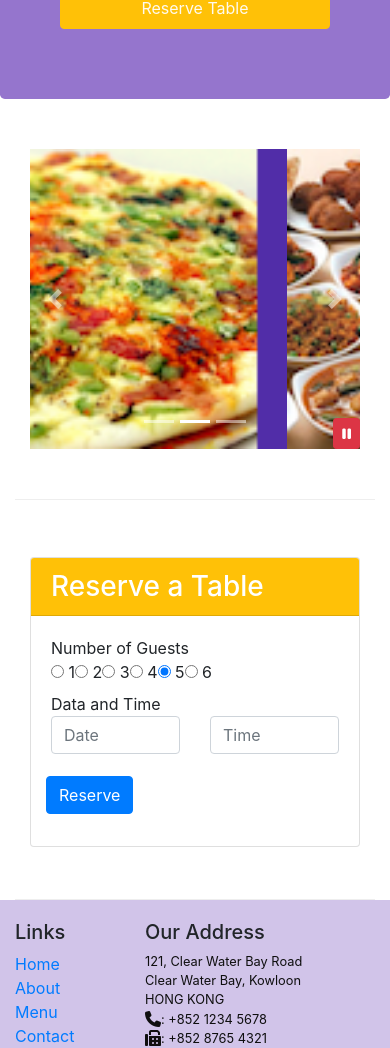
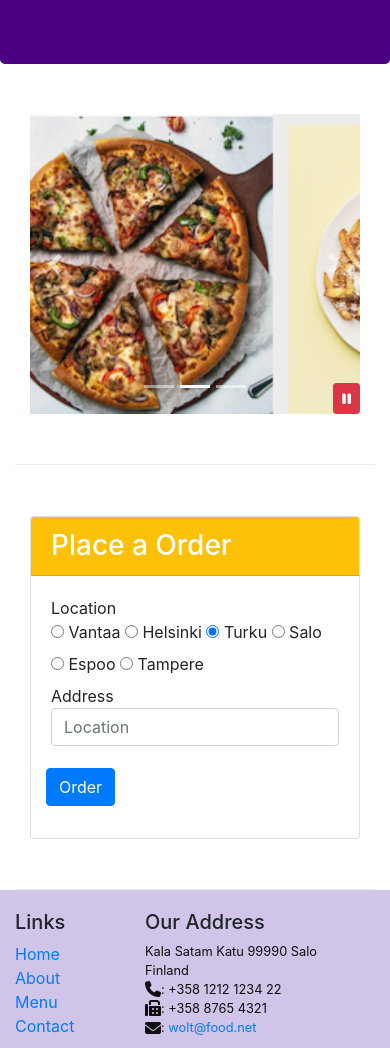
Before and after one commit to fdprince08/conFusion, a website: page index.html in a window 390 px wide. Shown: the part 496-1544 px from the top of the page. Drawn offline with nearby package versions, Linux system fonts and the light colour scheme.

Commit message:
add wolt

```diff
--- a/index.html
+++ b/index.html
@@ -15,7 +15,7 @@
     <link rel="stylesheet" href="node_modules/bootstrap-social/bootstrap-social.css">
     <link href="css/styles.css" rel="stylesheet">
     <!-- endbuild -->
-    <title>Ristorante Con Fusion</title>
+    <title>Wolt</title>
   </head>
   <!----exercise navbar first inital with bootstap-->
   <body>
@@ -30,7 +30,7 @@
           <span class="navbar-toggler-icon"></span>
         </button>
         <a class="navbar-brand mr-auto" href="#"
-          ><img src="img/logo.png" height="30" width="41"
+          ><img src="img/img.wolt.png" height="30" width="41"
         /></a>
         <div class="collapse navbar-collapse" id="Navbar">
           <ul class="navbar-nav mr-auto">
@@ -103,32 +103,32 @@
             <!-- Modal content-->
             <div class="modal-content">
                 <div class="modal-header" style= "color: white; background-color: #512da8; border-bottom:#512da8; border:#512da8">
-                    <h4 class="modal-title">Reserve a Table </h4>
+                    <h4 class="modal-title">Place a Order </h4>
                     <button type="button" class="close" style="color: whitesmoke" data-dismiss="modal">&times;</button>
                 </div>
                 <div class="modal-body" style= "color: white; background-color: #9575cd;">
                     <form>
                         <div class="form-row">
                             <div class="form-group col-sm-3">
-                                   Number of Guests   </div>
-                            <div class="form-group col-sm-6">   <label class="radio-inline">
-                              <input type="radio" name="optradio1" /> 1  </label>
+                                   Location   </div>
+                            <div class="form-group col-sm-7">   <label class="radio-inline">
+                              <input type="radio" name="optradio1" /> Vantaa  </label>
                               <label class="radio-inline">
-                                <input type="radio" name="optradio2" /> 2 </label>
+                                <input type="radio" name="optradio2" /> Helsinki </label>
                                 <label class="radio-inline">
-                                  <input type="radio" name="optradio3" /> 3 </label>
+                                  <input type="radio" name="optradio3"checked /> Turku </label>
                                   <label class="radio-inline">
-                                    <input type="radio" name="optradio4" /> 4 </label >
+                                    <input type="radio" name="optradio4" /> Salo </label >
                                     <label class="radio-inline">
-                                      <input type="radio" name="optradio5" checked/> 5 </label>
+                                      <input type="radio" name="optradio5"/> Espoo </label>
                                       <label class="radio-inline">
-                                        <input type="radio" name="optradio6" /> 6  </label>
+                                        <input type="radio" name="optradio6" /> Tampere  </label>
                              </div>
                             </div>
-                        <div class="form-row">
+                <!------           <div class="form-row">
                             <div class="form-group col-sm-3">
                                    Section</div>
-                            <div class="form-group col-sm-6">
+                         <div class="form-group col-sm-6">
                                 <div class="btn-group btn-group-toggle" data-toggle="buttons">
                                 <label class="btn btn-radio-No-Smoking active" style= "color: white; background-color: green">
                                       <input type="radio" name="options" id="option1" autocomplete="off" checked> Non-Smoking
@@ -139,49 +139,50 @@
 
                                   </div>
                             </div>
-                        </div>
+                        </div>-->
                         <div class="form-row">
                             <div class="form-group col-sm-3">
-                                   Date and Time   </div>
+                                   Address   </div>
                             <div class="form-group col-sm-3">
-                                <label class="sr-only" for="dateInput">Date</label>
-                                <input type="text" class="form-control form-control-sm mr-1 date" id="dateInput" placeholder="Date">
+                                <label class="sr-only" for="dateInput">Location</label>
+                                <input type="text" class="form-control form-control-sm mr-1 Location" id="LocationInput" placeholder="Location">
                             </div>
-                            <div class="form-group col-sm-4">
+                        <!----    <div class="form-group col-sm-4">
                                 <div class="form-check">
                                     <label class="sr-only" for="timeInput">Time</label>
                                     <input type="text" class="form-control form-control-sm mr-1 time" id="timeInput" placeholder="Time">
                                  </div>
-                            </div>
+                            </div>-->
                         </div>
                         <div class="form-row">
                             <div class="form-group col-sm-3"></div>
                             <button type="button" class="btn btn-secondary btn-sm ml-5" data-dismiss="modal">Cancel</button>
-                            <button type="submit" class="btn btn-primary btn-sm ml-1">Reserve</button>
+                            <button type="submit" class="btn btn-primary btn-sm ml-1">Order</button>
                         </div>
                     </form>
                 </div>
             </div>
         </div>
     </div>
-    <header class="jumbotron">
+    <header class="jumbotron" style="background-color: indigo">
         <div class="container">
-          <div class="row row-header">
-          <div class="col-12 col-sm-7 col-md-7">
-                  <h1>Ristorante con Fusion</h1>
+
+            <div class="row row-header">
+                <div class="col-12 col-sm-7 col-md-7">
+                  <h1>WOLT Food Delivery</h1>
                   <p>
                     We take inspiration from the World's best cuisines, and create a
                     unique fusion experience. Our lipsmacking creations will tickle
                     your culinary senses!
                   </p>
               </div>
-              <div class="col-12 col-sm-2 col-md-2">
+              <div class="col-12 col-sm-2 col-md-2" >
 
-              <img src="img/logo.png" class="img-fluid" />
+              <img src="img/img.wolt.png" class="img-fluid" />
             </div>
-              <div class="col-12 col-sm-3 col-md-3">
+              <div class="col-12 col-sm-3 col-md-3" >
                   <a role="button" class="btn btn-block btn-reserve nav-link btn-warning"
-                  id="reserveButton">Reserve Table</a>
+                  id="reserveButton">Order</a>
                    </div>
             </div>
           </div>
@@ -194,11 +195,11 @@
             <div class="col">
                 <div id="mycarousel" class="carousel slide" data-ride="carousel">
                     <div class="carousel-inner" role="listbox">
-                        <div class="carousel-item active">
+                        <div class="carousel-item active" style="background-color: indigo">
                             <img class="d-block img-fluid"
-                                src="img/uthappizza.png" alt="Uthappizza">
+                                src="img/WOLT-pizza.png" alt="Uthappizza">
                             <div class="carousel-caption d-none d-md-block">
-                                <h2>Uthappizza <span class="badge badge-danger">HOT</span> <span class="badge badge-pill badge-default">$4.99</span></h2>
+                                <h2>KanaPizza <span class="badge badge-danger">HOT</span> <span class="badge badge-pill badge-default">€7.99</span></h2>
                                 <p class="d-none d-sm-block">
                                     A unique combination of Indian Uthappam (pancake) and Italian
                                     pizza, topped with Cerignola olives, ripe vine cherry tomatoes,
@@ -206,29 +207,29 @@
                                   </p>
                             </div>
                         </div>
-                        <div class="carousel-item">
+                        <div class="carousel-item" style="background-color: indigo">
                             <img class="d-block img-fluid"
-                            src="img/buffet.png" alt="Uthappizza">
+                            src="img/WOLT-burger.png" alt="Uthappizza">
                         <div class="carousel-caption d-none d-md-block">
                             <h2>Weekend Grand Buffet <span class="badge badge-danger">NEW</span></h2>
                             <p>
                               Featuring mouthwatering combinations with a choice of five different
                               salads, six enticing appetizers, six main entrees and five choicest
-                              desserts. Free flowing bubbly and soft drinks. All for just $19.99
+                              desserts. Free flowing bubbly and soft drinks. All for just €19.99
                               per person
                             </p>
                         </div>
                       </div>
-                        <div class="carousel-item">
+                        <div class="carousel-item" style="background-color: indigo">
                             <img class="d-block img-fluid"
-                            src="img/alberto.png" alt="Uthappizza">
+                            src="img/WOLT-sandwich.png" alt="Uthappizza">
                         <div class="carousel-caption d-none d-md-block">
-                            <h4>Executive Chef</h4>
+                            <h4>Bomb sandwich</h4>
               <p class="d-none d-sm-block">
-                Award winning three-star Michelin chef with wide International
-                experience having worked closely with whos-who in the culinary
-                world, he specializes in creating mouthwatering Indo-Italian
-                fusion experiences.
+                  Featuring mouthwatering combinations with a choice of five different
+                  salads, six enticing appetizers, six main entrees and five choicest
+                  desserts. Free flowing bubbly and soft drinks. All for just €19.99
+                  per person
               </p>
             </div>
          </div>
@@ -263,28 +264,27 @@
           <div class="row row-content align-items-center">
               <div class="col-sm col-md-2"></div>
 
-      <div class="col-sm col-md-8" id="reserveForm">
+      <div class="col-sm col-md-10" id="reserveForm">
           <div class="card">
-            <h3 class="card-header card-head text-white" style= "color: white; background-color: #ffc107">Reserve a Table</h3>
+            <h3 class="card-header card-head text-white" style= "color: white; background-color: #ffc107">Place a Order</h3>
             <div class="card-body">
               <div class="row">
-              <div class="col-sm col-md-4">Number of Guests</div>
-              <div class="col"> <label class="radio-inline"
-                ><input type="radio" name="optradio" /> 1  </label
-              ><label class="radio-inline"
-              ><input type="radio" name="optradio" /> 2 </label
-            ><label class="radio-inline"
-            ><input type="radio" name="optradio" /> 3 </label
-          ><label class="radio-inline"
-          ><input type="radio" name="optradio" /> 4 </label
-        ><label class="radio-inline"
-        ><input type="radio" name="optradio" checked/> 5 </label
-      ><label class="radio-inline"
-      ><input type="radio" name="optradio" /> 6  </label
-    ></div>
+              <div class="col-sm col-md-4">Location</div>
+              <div class="col"> <label class="radio-inline">
+                  <input type="radio" name="optradio1" /> Vantaa  </label>
+                  <label class="radio-inline">
+                    <input type="radio" name="optradio2" /> Helsinki </label>
+                    <label class="radio-inline">
+                      <input type="radio" name="optradio3" checked/> Turku </label>
+                      <label class="radio-inline">
+                        <input type="radio" name="optradio4" /> Salo </label >
+                        <label class="radio-inline">
+                          <input type="radio" name="optradio5"/> Espoo </label>
+                          <label class="radio-inline">
+                            <input type="radio" name="optradio6" /> Tampere  </label></div>
               </div>
               <div class="row">
-                  <div class="col-sm col-md-4">Data and Time</div>
+                  <div class="col-sm col-md-4">Address</div>
                   <div class="col"> <div class="row">
                       <div class="col">
                           <input
@@ -292,16 +292,16 @@
                           class="form-control"
                           id="areacode"
                           name="areacode"
-                          placeholder="Date"
+                          placeholder="Location"
                         />
                       </div>
-                      <div class="col"> <input
+                 <!----     <div class="col"> <input
                         type="tel"
                         class="form-control"
                         id="areacode"
                         name="areacode"
                         placeholder="Time"
-                      /></div>
+                      /></div> -->
                       </div>
                     </div>
                   </div>
@@ -314,7 +314,7 @@
                   <div class="col-sm-2 col-md-1"></div>
                   <div class="col-sm col-md-5">
                     <button type="submit" class="btn btn-primary">
-                      Reserve
+                      Order
                     </button>
                   </div>
 
@@ -346,13 +346,12 @@
           <div class="col-7 col-sm-5">
             <h5>Our Address</h5>
             <address>
-              121, Clear Water Bay Road<br />
-              Clear Water Bay, Kowloon<br />
-              HONG KONG<br />
-              <i class="fa fa-phone fa-lg"></i>: +852 1234 5678<br />
-              <i class="fa fa-fax fa-lg"></i>: +852 8765 4321<br />
+              Kala Satam Katu 99990
+              Salo Finland<br />
+              <i class="fa fa-phone fa-lg"></i>: +358 1212 1234 22<br />
+              <i class="fa fa-fax fa-lg"></i>: +358 8765 4321<br />
               <i class="fa fa-envelope fa-lg"></i>:
-              <a href="mailto:confusion@food.net">confusion@food.net</a>
+              <a href="mailto:wolt@food.net">wolt@food.net</a>
             </address>
           </div>
           <div class="col-12 col-sm-4 align-self-center">
@@ -390,7 +389,7 @@
         </div>
         <div class="row justify-content-center">
           <div class="col-auto">
-            <p>© Copyright 2018 Ristorante Con Fusion</p>
+            <p>© Copyright 2018 Wolt</p>
           </div>
         </div>
       </div>
--- a/package.json
+++ b/package.json
@@ -1,7 +1,7 @@
 {
   "name": "confusion",
   "version": "1.0.0",
-  "description": "This is a website for Ristorante Con Fusion",
+  "description": "This is a website for Wolt",
   "main": "index.html",
   "scripts": {
     "start": "npm run lite",
```
Also changed, not shown: aboutus.html (+15 -15 lines), contactus.html (+19 -22 lines), img/WOLT-burger.png (added), img/WOLT-pizza.png (added), img/WOLT-sandwich.png (added), img/img.wolt.png (added).
